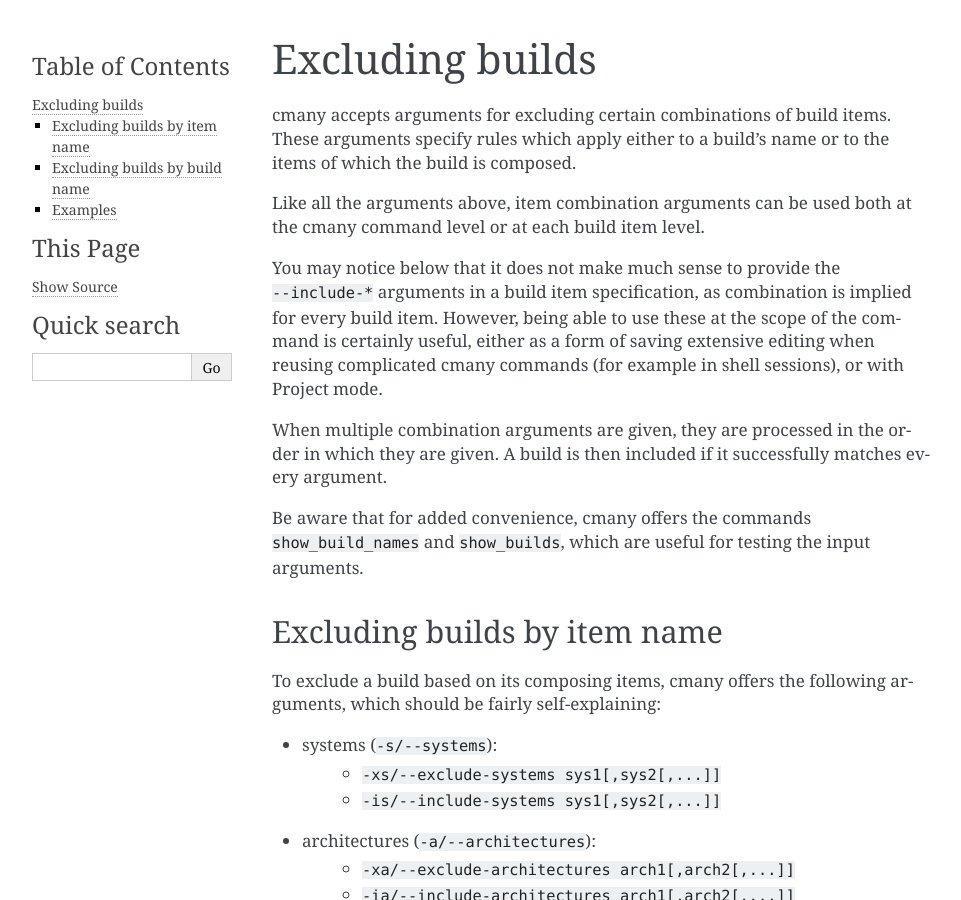
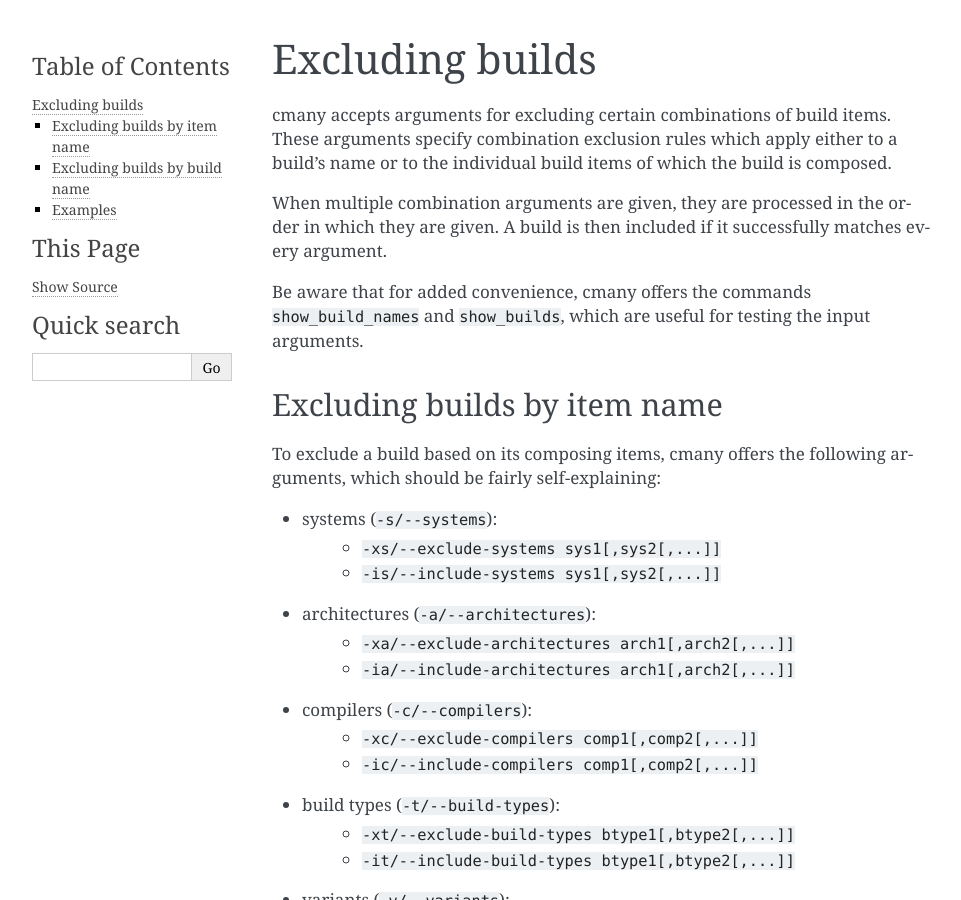
Before and after one commit to biojppm/cmany, a Sphinx documentation site: the page built from doc/excluding_builds.rst, in a window 1280 px wide and 900 px high. Shown: the whole window, without its empty margins (148-1109 px from the left). Built offline with Sphinx 7.4.7, drawn with Linux system fonts in a browser that asks for light colours; some of the changed text lies outside the part shown.

Commit message:
update docs

```diff
--- a/doc/excluding_builds.rst
+++ b/doc/excluding_builds.rst
@@ -2,18 +2,9 @@
 ================
 
 cmany accepts arguments for excluding certain combinations of build
-items. These arguments specify rules which apply either to a build's name or
-to the items of which the build is composed.
-
-Like all the arguments above, item combination arguments can be used both at
-the cmany command level or at each build item level.
-
-You may notice below that it does not make much sense to provide the
-``--include-*`` arguments in a build item specification, as combination is
-implied for every build item. However, being able to use these at the scope
-of the command is certainly useful, either as a form of saving extensive
-editing when reusing complicated cmany commands (for example in shell
-sessions), or with :doc:`Project mode </project_mode>`.
+items. These arguments specify combination exclusion rules which apply either
+to a build's name or to the individual build items of which the build is
+composed.
 
 When multiple combination arguments are given, they are processed in the
 order in which they are given. A build is then included if it successfully
--- a/doc/flags.rst
+++ b/doc/flags.rst
@@ -50,6 +50,14 @@
 ``ENABLE_X64_ASM`` only when ``x86_64`` is used::
 
     $ cmany b -s x86,'x86_64: -V ENABLE_X64_ASM=1'
+
+CMake's cache variables are typed, and this sometimes can affect subtly the
+outcome of a build. cmany will try to guess the type variable type (ie,
+whether it is a ``BOOL``, ``PATH``, ``FILEPATH`` or ``STRING``), based on its
+name and value. You can override this behaviour by using the standard CMake
+syntax for specifying the variable type::
+
+    $ cmany b -V CMAKE_VERBOSE_MAKEFILE:BOOL=1,PROJECT_FOO:STRING=BAR
 
 
 Preprocessor macros
```
Also changed, not shown: other parts of doc/excluding_builds.rst (+10 -0 lines).
